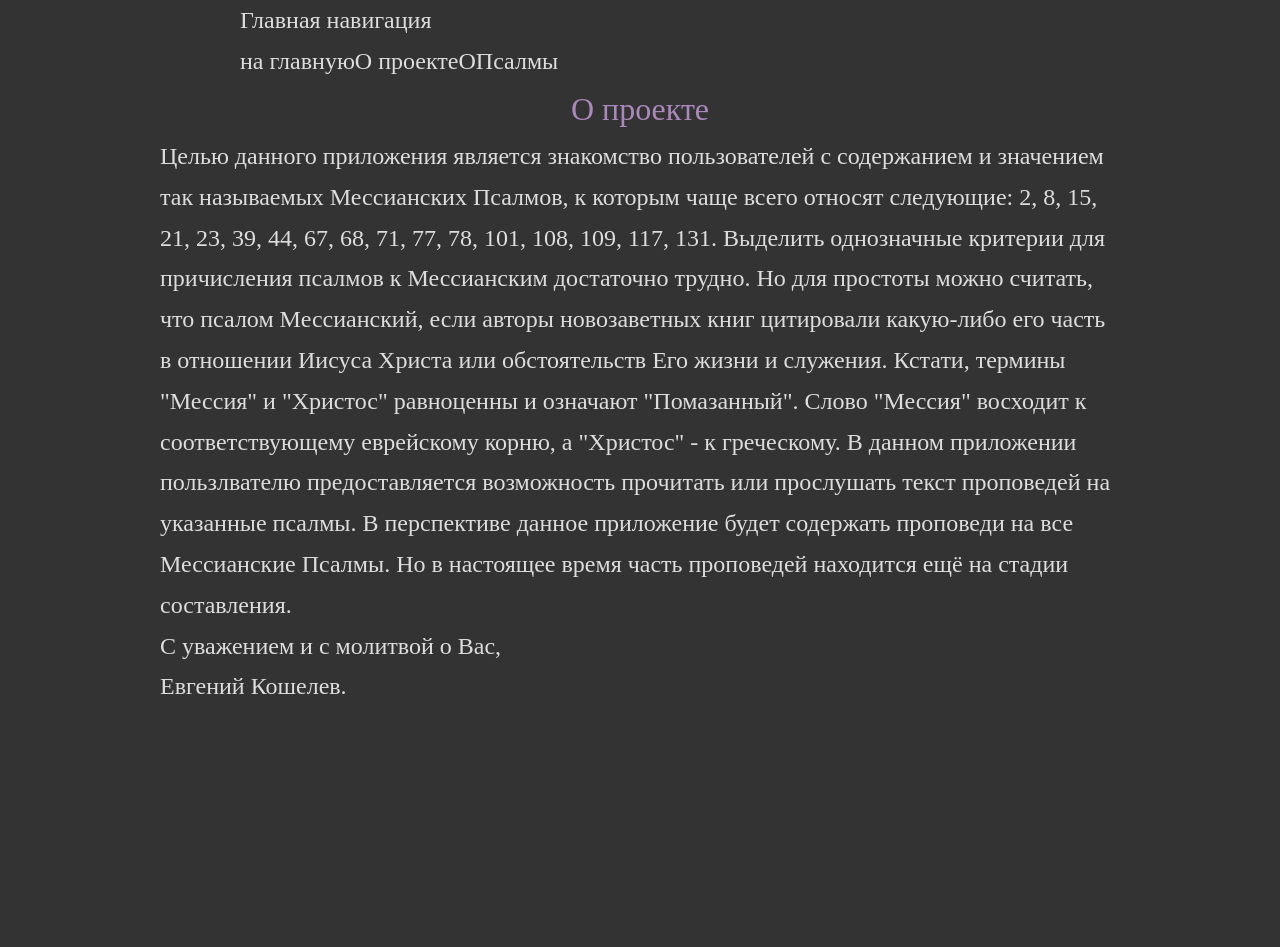
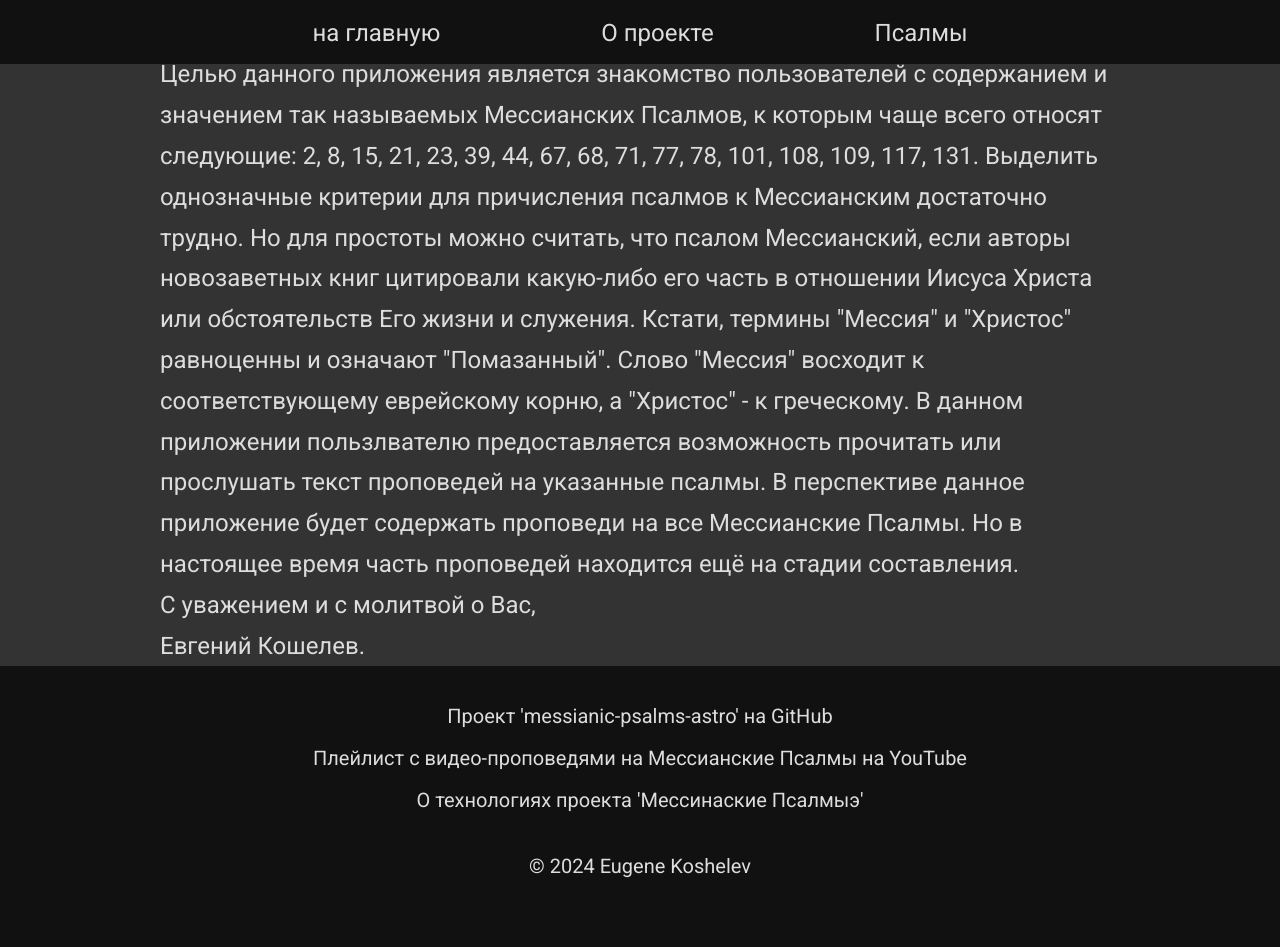
Before and after one commit to ujinthegrey/messianic-psalms-astro, an Astro site: page /about in a window 1280 px wide. Before the commit the page ends 800 px from the top, so only its background shows below. Built offline with nearby package versions, Linux system fonts and the light colour scheme; Astro itself is replaced by a stand-in of ours.

Commit message:
add footer component

```diff
--- /dev/null
+++ b/src/components/Footer.astro
@@ -0,0 +1,43 @@
+---
+const links = [
+    {
+        'href': 'https://github.com/ujinthegrey/messianic-psalms-astro',
+        'title': `Проект 'messianic-psalms-astro' на GitHub`
+    },
+    {
+        'href': 'https://www.youtube.com/watch?v=z0IlXm70X2s&list=PLkBa4gMtrImjRO7fO-zpsMeJZjnyEGLf7',
+        'title': `Плейлист с видео-проповедями на Мессианские Псалмы на YouTube`
+    },
+    {
+        'href': '/technology',
+        'title': `О технологиях проекта 'Мессинаские Псалмыэ'`
+    },
+]
+---
+<footer class="full-width contsnt-grid">
+    <nav>
+        <h2 class="hidden-title">Вспомогательная навигация</h2>
+        <ul>
+            {links.map((link) => <li><a href={link.href} target="_blank">{link.title}</a></li>)}
+        </ul>
+    </nav>
+    <p>&#169; 2024 Eugene Koshelev</p>
+</footer>
+<style>
+    footer {
+        background-color: var(--dark);
+        text-align: center;
+        font-size: 1.25rem;
+    }
+    nav{
+        margin: 2rem 0;
+    }
+    ul {
+        display: flex;
+        flex-direction: column;
+        gap: .5rem 1rem;
+    }
+    p {
+        margin-bottom: 4rem;
+    }
+</style>
--- a/src/components/Navigation.astro
+++ b/src/components/Navigation.astro
@@ -2,18 +2,36 @@
 const links = [
     {'href': '/', 'title': 'на главную'},
     {'href': '/about', 'title': 'О проекте'},
-    {'href': '/psalms', 'title': 'ОПсалмы'},
+    {'href': '/psalms', 'title': 'Псалмы'},
 ]
 ---
 <nav class="full-width content-grid">
-    <h2>Главная навигация</h2>
+    <h2 class="hidden-title">Главная навигация</h2>
     <ul>
-        {links.map((link) => <a href={link.href}>{link.title}</a>)}
+        {links.map((link) => <li><a href={link.href}>{link.title}</a></li>)}
     </ul>
 </nav>
+<style>
+    nav,
+    ul,
+    li {
+        height: var(--navigation-height);
+    }
+    a {
+        line-height: var(--navigation-height);
+    }
+    nav {
+        background-color: var(--dark);
+        position: fixed;
+        top: 0;
+        left: 0;
+        right: 0;
+    }
+    ul {
+        display: flex;
+        gap: .5rem 1rem;
+        justify-content: space-around;
+        text-align: center;
+    }
 
-<style>
-    nav {
-
-    }
 </style>
--- a/src/pages/about.astro
+++ b/src/pages/about.astro
@@ -2,6 +2,7 @@
 import '../styles/reset.css'
 import '../styles/global.css'
 import Navigation from '../components/Navigation.astro'
+import Footer from '../components/Footer.astro'
 
 const pageTitle = 'О проекте'
 ---
@@ -19,5 +20,6 @@ const pageTitle = 'О проекте'
 		<h1>О проекте</h1>
         <p>Целью данного приложения является знакомство пользователей с содержанием и значением так называемых Мессианских Псалмов, к которым чаще всего относят следующие: 2, 8, 15, 21, 23, 39, 44, 67, 68, 71, 77, 78, 101, 108, 109, 117, 131. Выделить однозначные критерии для причисления псалмов к Мессианским достаточно трудно. Но для простоты можно считать, что псалом Мессианский, если авторы новозаветных книг цитировали какую-либо его часть в отношении Иисуса Христа или обстоятельств Его жизни и служения. Кстати, термины "Мессия" и "Христос" равноценны и означают "Помазанный". Слово "Мессия" восходит к соответствующему еврейскому корню, а "Христос" - к греческому. В данном приложении пользлвателю предоставляется возможность прочитать или прослушать текст проповедей на указанные псалмы. В перспективе данное приложение будет содержать проповеди на все Мессианские Псалмы. Но в настоящее время часть проповедей находится ещё на стадии составления.</p>
         <p>С уважением и с молитвой о Вас,<br>Евгений Кошелев.</p>
+		<Footer />
 	</body>
 </html>
--- a/src/pages/index.astro
+++ b/src/pages/index.astro
@@ -2,6 +2,7 @@
 import '../styles/reset.css'
 import '../styles/global.css'
 import Navigation from '../components/Navigation.astro'
+import Footer from '../components/Footer.astro'
 
 const pageTitle = 'Мессианские Псалмы'
 ---
@@ -16,6 +17,7 @@ const pageTitle = 'Мессианские Псалмы'
 	</head>
 	<body>
 		<Navigation />
-		<h1>Мессианские Псалмы</h1>
+		<h1 style="margin-top: 4rem;">Мессианские Псалмы</h1>
+		<Footer />
 	</body>
 </html>
--- a/src/pages/psalms.astro
+++ b/src/pages/psalms.astro
@@ -2,6 +2,7 @@
 import '../styles/reset.css'
 import '../styles/global.css'
 import Navigation from '../components/Navigation.astro'
+import Footer from '../components/Footer.astro'
 
 const pageTitle = 'Мессианские Псалмы'
 ---
@@ -22,5 +23,6 @@ const pageTitle = 'Мессианские Псалмы'
 			<li><a href="/psalms/psalm-002">Псалом 2</a></li>
 			<li><a href="/psalms/psalm-008">Псалом 8</a></li>
 		</ul>
+		<Footer />
 	</body>
 </html>
--- a/src/styles/global.css
+++ b/src/styles/global.css
@@ -1,3 +1,4 @@
+@import url('https://fonts.googleapis.com/css2?family=Roboto:ital,wght@0,400;0,700;1,400;1,700&display=swap');
 :root {
     --dark: #111;
     --semidark: #333;
@@ -10,6 +11,7 @@
 body {
     background-color: var(--semidark);
     color: var(--lightgray);
+    font-family: 'Roboto', system-ui, sans-serif;
     font-size: 1.5rem;
     line-height: 1.7;
 }
@@ -34,6 +36,15 @@ body {
 .content-grid >.full-width {
     grid-column: full-width;
 }
+
+/* ----------------------TITLES--------------------- */
+.hidden-title {
+    width: 1px;
+    height: 1px;
+    overflow: hidden;
+    z-index: -1000;
+}
+
 h1 {
     color: var(--blue);
     text-align: center;
```
